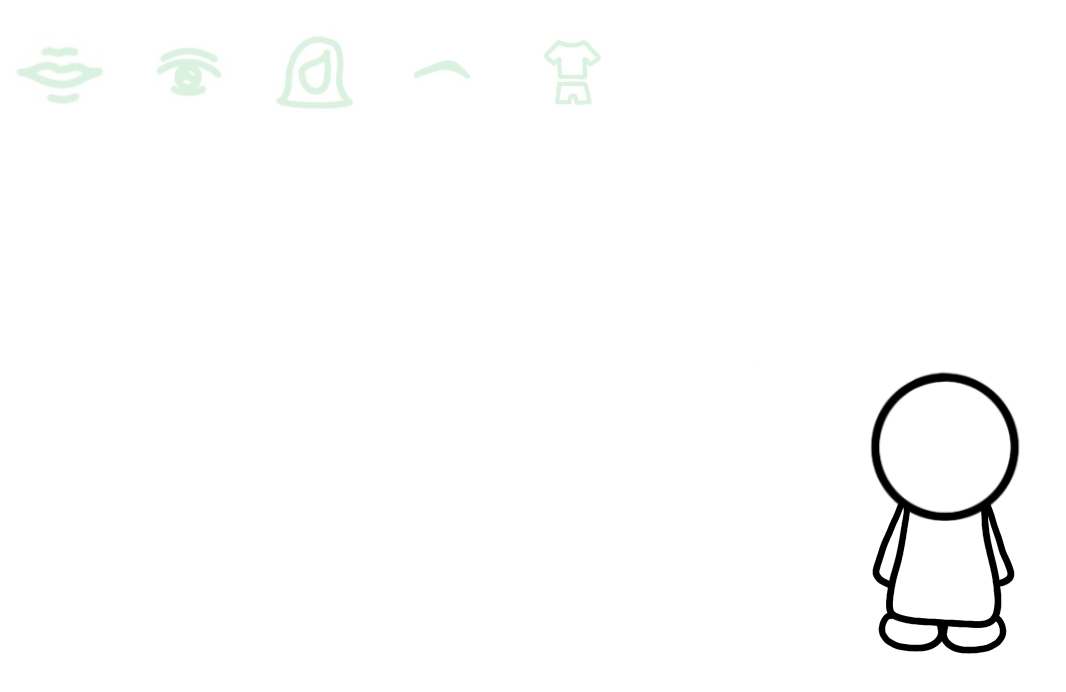
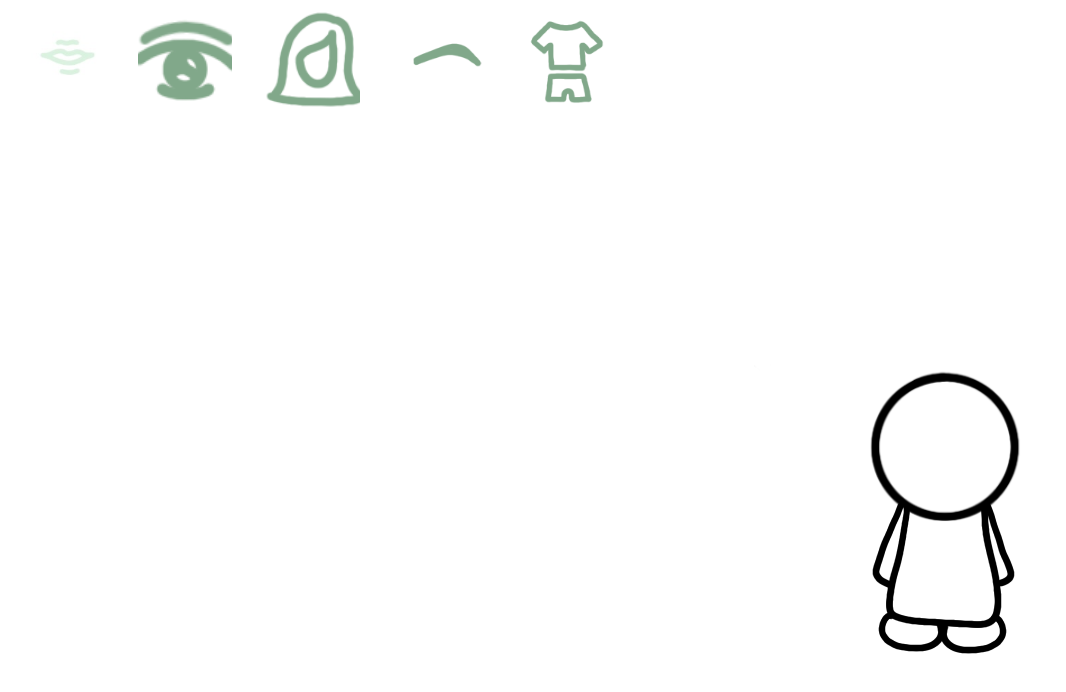
Before and after one commit to allysontrinh/326-Final-Project, a website: page src/client/wardrobe.html in a window 1280 px wide. Shown: the whole page, without its empty margins (0-1066 px from the left). Drawn offline with Linux system fonts and the light colour scheme.

Commit message:
finalized "menu" buttons in wardrobe

```diff
--- a/src/client/styles/wardrobe.css
+++ b/src/client/styles/wardrobe.css
@@ -25,14 +25,14 @@
 .button-grid button {
     padding: 10px 20px;
     font-size: 16px;
-    background-color: #4CAF50; /* Button color */
+    background-color: #8aa78d; /* Button color */
     border: none;
     cursor: pointer;
     border-radius: 5px;
 }
 
 .button-grid button:hover {
-    background-color: #45a049; /* Button color on hover */
+    background-color: #cdd9ce; /* Button color on hover */
 }
 
 .button-grid button img {
@@ -67,11 +67,54 @@
 }
 
 .image-wrapper img {
+    position: absolute;
+    top: 0;
+    left: 0;
     width: 100%;
     height: 100%;
+    display: block;
     object-fit: cover; /* Maintain aspect ratio and fill the container */
 }
 
+.image-wrapper img.default-image {
+    margin-left: 10px;
+    position: absolute;
+    display: block;
+    width: 80%;
+    height: 80%;
+    object-fit: cover;
+}
+
+.image-wrapper img.hover-image {
+    display: none;
+}
+
+.image-wrapper:hover img.default-image {
+    display: none;
+    /* object-fit: cover; */
+}
+
+.image-wrapper:hover img.hover-image {
+    display: block;
+    /* object-fit: cover; */
+}
+
+/* .image-wrapper:hover img {
+    display: none;
+}
+
+.image-wrapper:hover::before {
+    content: "";
+    position: absolute;
+    top: 0;
+    left: 0;
+    width: 100%;
+    height: 100%;
+    background-size: cover;
+    background-position: center;
+} */
+
+/* avatar */
 .image-normal {
     position: relative;
     width: auto;
--- a/src/client/wardrobe.html
+++ b/src/client/wardrobe.html
@@ -11,24 +11,29 @@
 <body>
     <div class="left-half">
         <div class="image-container">
-            <div class="image-wrapper">
-                <img src="./images/headers/Character_Creation-1.jpeg" alt="Image 1">
-                <button id="lips" class="image-button" onclick="handleButtonClick(1)"></button>
+            <div class="image-wrapper" id="lips">
+                <img id="lips-before" src="./images/headers/on-hover/Character_Creation-1.png" class="default-image" style="margin-left: 15px; top: 5px;">
+                <img id="lips-after" src="./images/headers/Character_Creation-1.jpeg" class="hover-image" style="width: 80%; height: auto; margin-left: 20px; top: 10px;">
+                <button class="image-button" onclick="handleButtonClick(1)"></button>
             </div>
             <div class="image-wrapper">
-                <img src="./images/headers/Character_Creation-2.jpeg" alt="Image 2">
+                <img id="eyes-before" src="./images/headers/on-hover/Character_Creation-2.png" class="default-image">
+                <img id="eyes-after" src="./images/headers/Character_Creation-2.jpeg" class="hover-image">
                 <button id="eyes" class="image-button" onclick="handleButtonClick(2)"></button>
             </div>
             <div class="image-wrapper">
-                <img src="./images/headers/Character_Creation-4.jpeg" alt="Image 4">
+                <img id="eyes-before" src="./images/headers/on-hover/Character_Creation-4.png" class="default-image">
+                <img id="hair-after" src="./images/headers/Character_Creation-4.jpeg" class="hover-image">
                 <button id="hair" class="image-button" onclick="handleButtonClick(4)"></button>
             </div>
             <div class="image-wrapper">
-                <img src="./images/headers/Character_Creation-5.jpeg" alt="Image 5">
+                <img id="brows-before" src="./images/headers/on-hover/Character_Creation-5.png" class="default-image" style="width: 75%; height: auto; margin-left: 20px; top: 30px;">
+                <img id="brows-after" src="./images/headers/Character_Creation-5.jpeg" class="hover-image">
                 <button id="brows" class="image-button" onclick="handleButtonClick(5)"></button>
             </div>
             <div class="image-wrapper">
-                <img src="./images/headers/Character_Creation-6.jpeg" alt="Image 6">
+                <img id="clothes-before" src="./images/headers/on-hover/Character_Creation-6.png" class="default-image" style="width: 75%; height: auto; top: 15px;">
+                <img id="clothes-after" src="./images/headers/Character_Creation-6.jpeg" class="hover-image">
                 <button id="clothes" class="image-button" onclick="handleButtonClick(6)"></button>
             </div>
         </div>
```
Also changed, not shown: src/client/images/headers/on-hover/Character_Creation-1.png (added), src/client/images/headers/on-hover/Character_Creation-2.png (added), src/client/images/headers/on-hover/Character_Creation-3.png (added), src/client/images/headers/on-hover/Character_Creation-4.png (added), src/client/images/headers/on-hover/Character_Creation-5.png (added), src/client/images/headers/on-hover/Character_Creation-6.png (added), src/client/images/headers/on-hover/Character_Creation-7.png (added), 6 other files.
